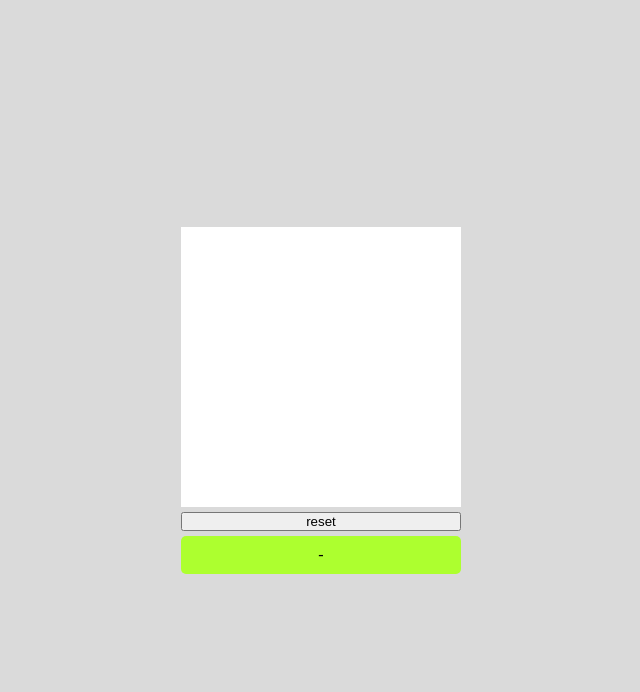
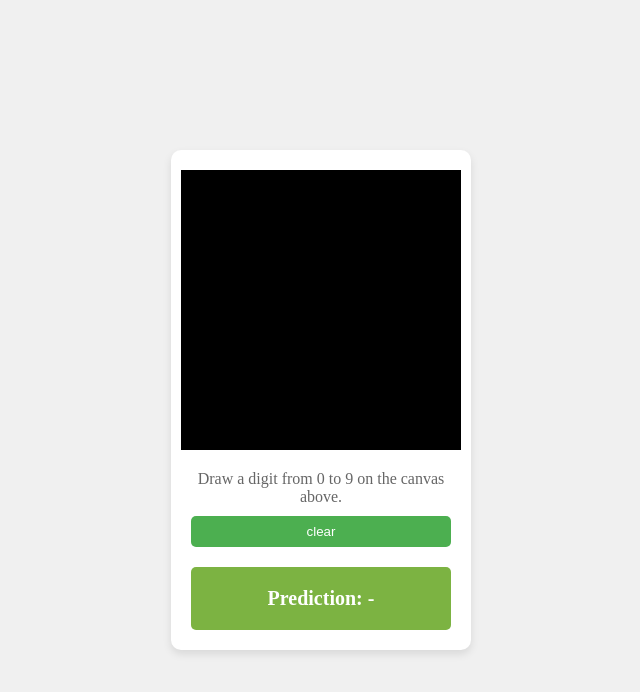
Before and after one commit to ADS255/MNIST-Convolutional-Neural-Network, a plain HTML site: page Site/index.html in a window 1280 px wide. Shown: the whole page, without its empty margins (319-959 px from the left). Drawn offline with Linux system fonts and the light colour scheme.

Commit message:
improved styling

```diff
--- a/Site/index.html
+++ b/Site/index.html
@@ -4,14 +4,19 @@
     <meta charset="UTF-8" />
     <meta name="viewport" content="width=device-width, initial-scale=1.0" />
     <title>MNIST CNN</title>
-    <script src="index.js"></script>
+    <script
+      src="https://cdn.jsdelivr.net/npm/@tensorflow/tfjs"
+      type="module"
+    ></script>
+    <script src="index.js" type="module"></script>
     <link rel="stylesheet" href="styles.css" />
   </head>
   <body>
     <div class="stack-container">
       <canvas id="input-canvas"></canvas>
-      <button>reset</button>
-      <p id="prediction-label">-</p>
+      <p id="instructions">Draw a digit from 0 to 9 on the canvas above.</p>
+      <button id="clear-button">clear</button>
+      <p id="prediction-label">Prediction: -</p>
     </div>
   </body>
 </html>
--- a/Site/styles.css
+++ b/Site/styles.css
@@ -1,16 +1,16 @@
 * {
   margin: 0;
   padding: 0;
+  box-sizing: border-box;
 }
 
 body {
   width: 100%;
   height: 100vh;
-
   display: flex;
   align-items: center;
   justify-content: center;
-  background-color: rgb(218, 218, 218);
+  background-color: #f0f0f0;
 }
 
 .stack-container {
@@ -18,23 +18,50 @@ body {
   flex-direction: column;
   align-items: center;
   justify-content: center;
-  gap: 5px;
-  width: 280px;
+  gap: 10px;
+  width: 300px; /* Increased width to accommodate space */
+  padding: 20px;
+  background-color: #fff;
+  border-radius: 10px;
+  box-shadow: 0 4px 8px rgba(0, 0, 0, 0.1);
 }
 
 button {
   width: 100%;
+  padding: 8px 12px;
+  border: none;
+  background-color: #4caf50;
+  color: #fff;
+  border-radius: 5px;
+  cursor: pointer;
+  transition: background-color 0.3s ease;
+}
+
+button:hover {
+  background-color: #45a049;
+}
+
+p {
+  text-align: center; /* Center-align the text */
+  margin-top: 10px; /* Add some space from the prediction label */
+  font-size: 16px; /* Adjust the font size */
+  color: #666; /* Use a slightly darker color for the text */
 }
 
 #input-canvas {
-  background-color: white;
+  background-color: #000;
+  width: 280px;
+  height: 280px;
 }
 
 #prediction-label {
   width: 100%;
-  background-color: greenyellow;
-  padding-top: 10px;
-  padding-bottom: 10px;
+  background-color: #7cb342;
+  padding: 20px; /* Increased padding for better spacing */
   text-align: center;
   border-radius: 5px;
+  color: #fff;
+  font-weight: bold;
+  margin-top: 10px;
+  font-size: 20px; /* Adjusted font size */
 }
```
